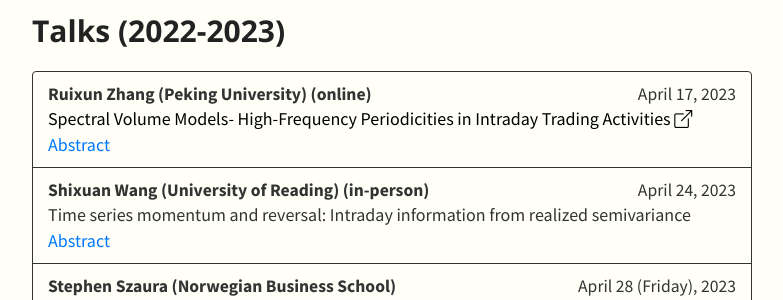
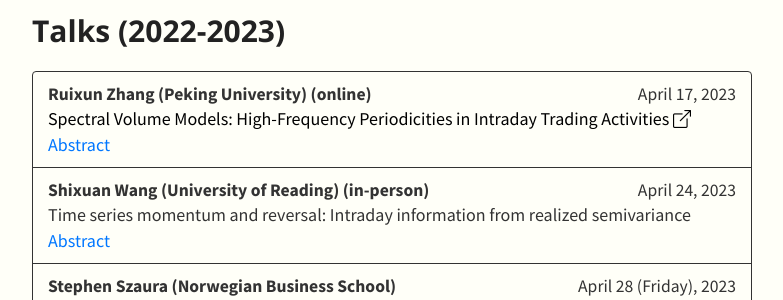
Before and after one commit to SML-Fin/SML-Fin.github.io, a Jekyll site: the page built from index.md, in a window 1280 px wide and 900 px high, scrolled down 366 px. Shown: the part 153-453 px from the top of the window, without its empty margins (248-1031 px from the left). Built offline with Jekyll 4.4.1, drawn with Linux system fonts in a browser that asks for light colours; nearby versions of some CDN libraries; our own code applies the rules of GitHub Pages for plain Markdown files; part of the change alters nothing that is shown.

```diff
--- a/_data/talks.yml
+++ b/_data/talks.yml
@@ -2,7 +2,7 @@
   members:
     - speaker: Ruixun Zhang (Peking University) (online)
       date: April 17, 2023
-      title: Spectral Volume Models- High-Frequency Periodicities in Intraday Trading Activities
+      title: Spectral Volume Models&#58; High-Frequency Periodicities in Intraday Trading Activities
       abstract: We develop spectral volume models to systematically estimate, explain, and exploit the high-frequency periodicity in intraday trading activities using Fourier analysis. The framework consistently recovers periodicities at specific frequencies in three steps, despite their low signal-to-noise ratios. This reveals important and universal high-frequency periodicities across 2,573 stocks in the United States (US) and Chinese markets over a full year. The dominant frequencies are at 10-seconds, 15-seconds, 20-seconds, 30-seconds, 1-minute, and 5-minutes for the US market and 1-minute, 2.5-minutes, 5-minutes, and 10-minutes for the Chinese market. They each explain from 1.5 to 10 percent of the variance of de-trended intraday volumes on average. Through three different perspectives, we provide statistically significant evidence that this phenomenon is driven by trading algorithms that rely on periodic information arrivals, rather than trading cost considerations. Finally, we demonstrate the practical value of uncovering these high-frequency periodicities in improving intraday volume predictions, which leads to potential economic gains in intraday execution strategies.
       link: https://papers.ssrn.com/sol3/papers.cfm?abstract_id=4230610
     - speaker:  Shixuan Wang (University of Reading) (in-person)
```
